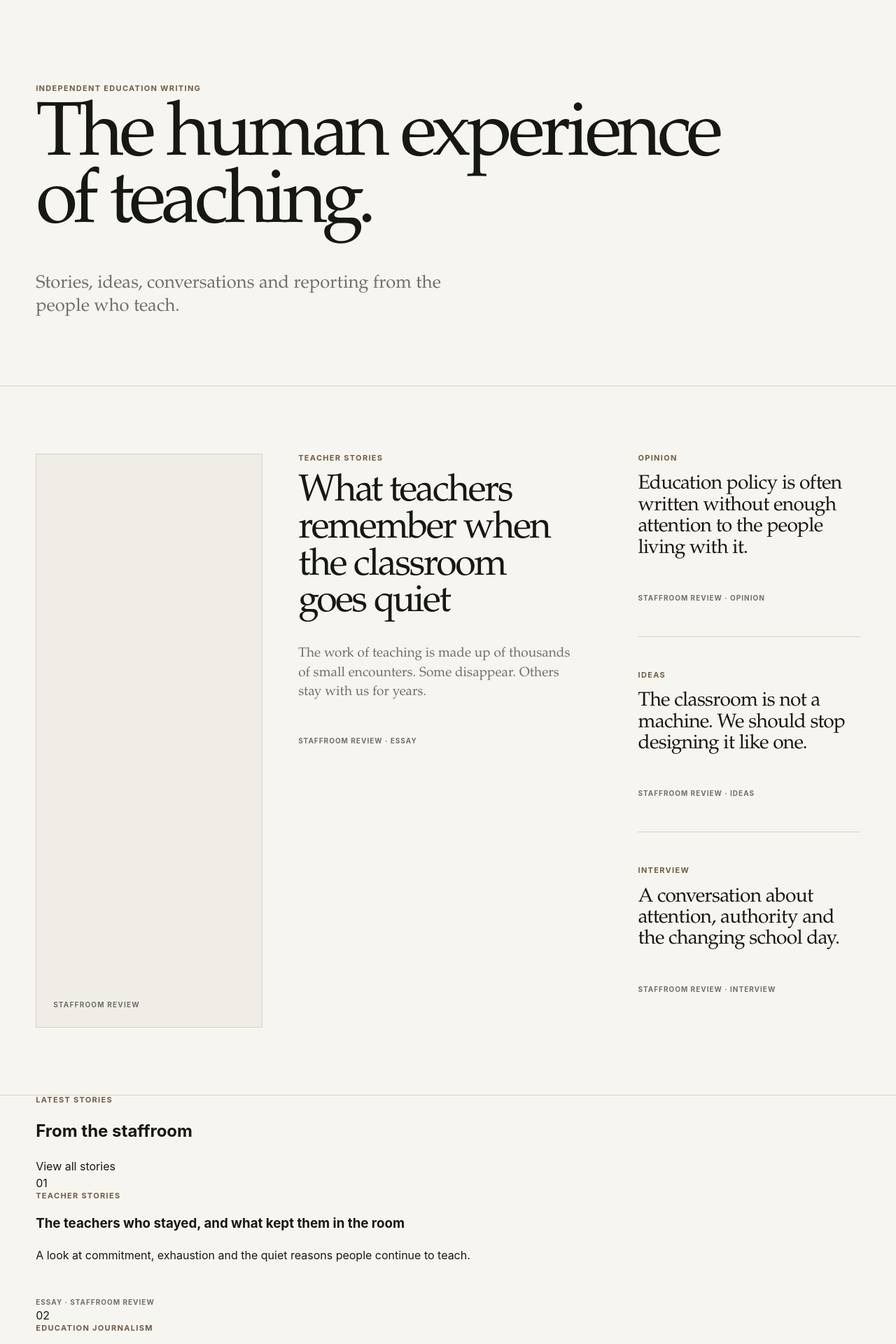
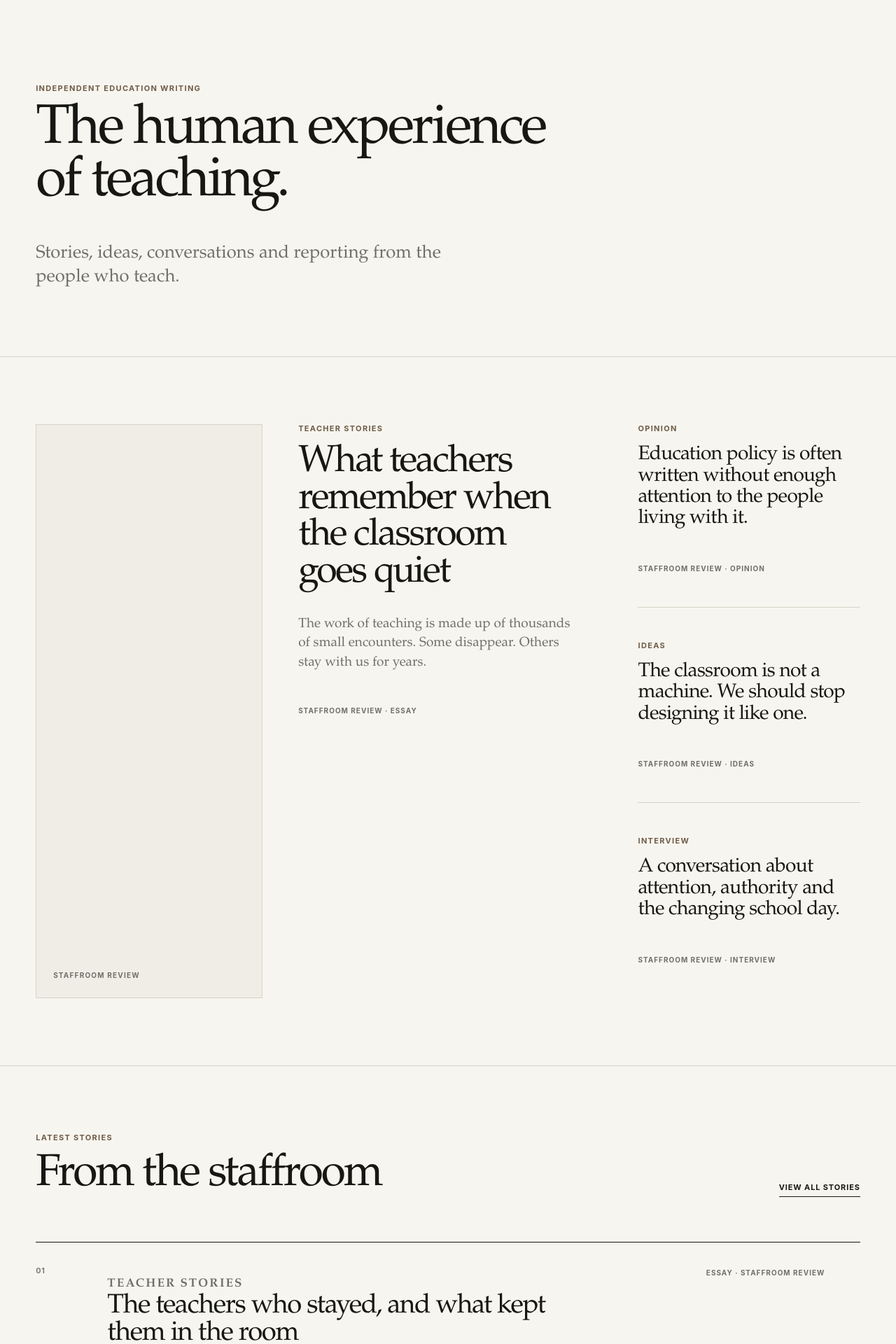
Before and after one commit to staffroom-review/staffroom-website, a Next.js app: page / in a window 1280 px wide. Shown: the part 120-2040 px from the top of the page at 70% size. Built offline with nearby package versions, Linux system fonts and the light colour scheme.

Commit message:
Enhance styles for section titles and layout adjustments
Added new styles for section titles and updated various max-widths and font sizes for better layout.

```diff
--- a/app/globals.css
+++ b/app/globals.css
@@ -184,6 +184,15 @@ button {
   text-transform: uppercase;
 }
 
+.section-title {
+  margin: 0;
+  font-family: var(--serif);
+  font-size: clamp(42px, 5vw, 70px);
+  font-weight: 500;
+  letter-spacing: -0.045em;
+  line-height: 0.98;
+}
+
 /* --------------------------------
    Intro
 -------------------------------- */
@@ -194,17 +203,17 @@ button {
 }
 
 .intro-copy {
-  max-width: 980px;
+  max-width: 900px;
 }
 
 .display-title {
-  max-width: 1000px;
+  max-width: 820px;
   margin: 0;
   font-family: var(--serif);
-  font-size: clamp(58px, 8.5vw, 128px);
-  font-weight: 500;
-  letter-spacing: -0.055em;
-  line-height: 0.88;
+  font-size: clamp(48px, 6.2vw, 88px);
+  font-weight: 400;
+  letter-spacing: -0.045em;
+  line-height: 0.94;
 }
 
 .intro-deck {
@@ -301,6 +310,280 @@ button {
   font-weight: 500;
   letter-spacing: -0.025em;
   line-height: 1.08;
+}
+
+/* --------------------------------
+   Latest stories
+-------------------------------- */
+
+.journal-section {
+  padding-top: var(--space-8);
+  padding-bottom: var(--space-8);
+}
+
+.section-heading-row {
+  display: flex;
+  align-items: flex-end;
+  justify-content: space-between;
+  gap: 40px;
+  margin-bottom: var(--space-7);
+}
+
+.section-link {
+  padding-bottom: 5px;
+  border-bottom: 1px solid var(--ink);
+  font-size: 11px;
+  font-weight: 700;
+  letter-spacing: 0.08em;
+  text-transform: uppercase;
+}
+
+.story-list {
+  border-top: 1px solid var(--ink);
+}
+
+.story-list-item {
+  display: grid;
+  grid-template-columns: 70px minmax(0, 1fr) minmax(150px, 220px);
+  gap: 32px;
+  align-items: start;
+  padding-block: 32px;
+  border-bottom: 1px solid var(--rule);
+}
+
+.story-list-number {
+  color: var(--muted);
+  font-size: 11px;
+  font-weight: 600;
+  letter-spacing: 0.08em;
+}
+
+.story-list-copy h3 {
+  max-width: 700px;
+  margin: 0;
+  font-family: var(--serif);
+  font-size: clamp(28px, 3vw, 42px);
+  font-weight: 500;
+  letter-spacing: -0.035em;
+  line-height: 1.02;
+}
+
+.story-list-copy p {
+  max-width: 620px;
+  margin: 16px 0 0;
+  color: var(--muted);
+  font-family: var(--serif);
+  font-size: 17px;
+  line-height: 1.4;
+}
+
+.story-list-item .byline {
+  margin-top: 4px;
+}
+
+/* --------------------------------
+   Voices
+-------------------------------- */
+
+.voices-section {
+  padding-top: var(--space-8);
+  padding-bottom: var(--space-8);
+}
+
+.voices-intro {
+  margin-bottom: var(--space-7);
+}
+
+.voices-grid {
+  display: grid;
+  grid-template-columns: minmax(0, 1.2fr) minmax(300px, 0.8fr);
+  gap: clamp(48px, 9vw, 140px);
+}
+
+.voice-feature .story-image-placeholder {
+  min-height: 440px;
+  margin-bottom: var(--space-5);
+}
+
+.voice-feature h3 {
+  max-width: 760px;
+  margin: 0;
+  font-family: var(--serif);
+  font-size: clamp(34px, 4vw, 56px);
+  font-weight: 400;
+  letter-spacing: -0.04em;
+  line-height: 1.02;
+}
+
+.voice-quotes {
+  align-self: center;
+}
+
+.voice-quotes blockquote {
+  margin: 0;
+  padding-block: 10px 32px;
+  font-family: var(--serif);
+  font-size: clamp(25px, 2.4vw, 35px);
+  font-style: italic;
+  line-height: 1.12;
+}
+
+.voice-quotes cite {
+  display: block;
+  margin-top: 18px;
+  color: var(--muted);
+  font-family: var(--sans);
+  font-size: 10px;
+  font-style: normal;
+  font-weight: 700;
+  letter-spacing: 0.08em;
+  text-transform: uppercase;
+}
+
+/* --------------------------------
+   Ideas
+-------------------------------- */
+
+.ideas-section {
+  padding-top: var(--space-8);
+  padding-bottom: var(--space-8);
+}
+
+.ideas-header {
+  display: grid;
+  grid-template-columns: minmax(0, 1fr) minmax(240px, 0.5fr);
+  gap: 80px;
+  align-items: end;
+  margin-bottom: var(--space-7);
+}
+
+.ideas-header > p {
+  max-width: 360px;
+  margin: 0;
+  color: var(--muted);
+  font-family: var(--serif);
+  font-size: 18px;
+  line-height: 1.45;
+}
+
+.ideas-grid {
+  display: grid;
+  grid-template-columns: 1.35fr 0.825fr 0.825fr;
+  gap: 1px;
+  background: var(--rule);
+  border-top: 1px solid var(--rule);
+  border-bottom: 1px solid var(--rule);
+}
+
+.idea-card {
+  min-height: 360px;
+  padding: 36px;
+  background: var(--paper);
+}
+
+.idea-card-large {
+  min-height: 440px;
+}
+
+.idea-card h3 {
+  margin: 0;
+  font-family: var(--serif);
+  font-size: clamp(28px, 3vw, 42px);
+  font-weight: 500;
+  letter-spacing: -0.035em;
+  line-height: 1.02;
+}
+
+.idea-card:not(.idea-card-large) h3 {
+  font-size: clamp(25px, 2.4vw, 34px);
+}
+
+.idea-card > p:not(.byline) {
+  max-width: 440px;
+  margin: 20px 0 0;
+  color: var(--muted);
+  font-family: var(--serif);
+  font-size: 17px;
+  line-height: 1.4;
+}
+
+/* --------------------------------
+   Dispatch
+-------------------------------- */
+
+.dispatch-section {
+  padding-top: var(--space-8);
+  padding-bottom: var(--space-8);
+}
+
+.dispatch-header {
+  margin-bottom: var(--space-7);
+}
+
+.dispatch-grid {
+  display: grid;
+  grid-template-columns: minmax(0, 1.25fr) minmax(280px, 0.75fr);
+  gap: clamp(48px, 9vw, 140px);
+}
+
+.dispatch-main .story-image-placeholder {
+  min-height: 460px;
+  margin-bottom: var(--space-5);
+}
+
+.dispatch-main h3 {
+  max-width: 760px;
+  margin: 0;
+  font-family: var(--serif);
+  font-size: clamp(34px, 4vw, 56px);
+  font-weight: 500;
+  letter-spacing: -0.04em;
+  line-height: 1;
+}
+
+.dispatch-main > p {
+  max-width: 600px;
+  margin: var(--space-4) 0 0;
+  color: var(--muted);
+  font-family: var(--serif);
+  font-size: 18px;
+  line-height: 1.45;
+}
+
+.dispatch-notes {
+  align-self: start;
+  border-top: 1px solid var(--ink);
+}
+
+.dispatch-notes article {
+  padding-block: 28px;
+}
+
+.dispatch-notes .editorial-rule {
+  background: var(--rule);
+}
+
+.dispatch-location {
+  display: block;
+  margin-bottom: 12px;
+  color: var(--accent);
+  font-size: 10px;
+  font-weight: 700;
+  letter-spacing: 0.12em;
+}
+
+.dispatch-notes h4 {
+  max-width: 440px;
+  margin: 0;
+  font-family: var(--serif);
+  font-size: clamp(24px, 2.3vw, 32px);
+  font-weight: 500;
+  letter-spacing: -0.025em;
+  line-height: 1.08;
+}
+
+.dispatch-notes .byline {
+  margin-top: 20px;
 }
 
 /* --------------------------------
```
